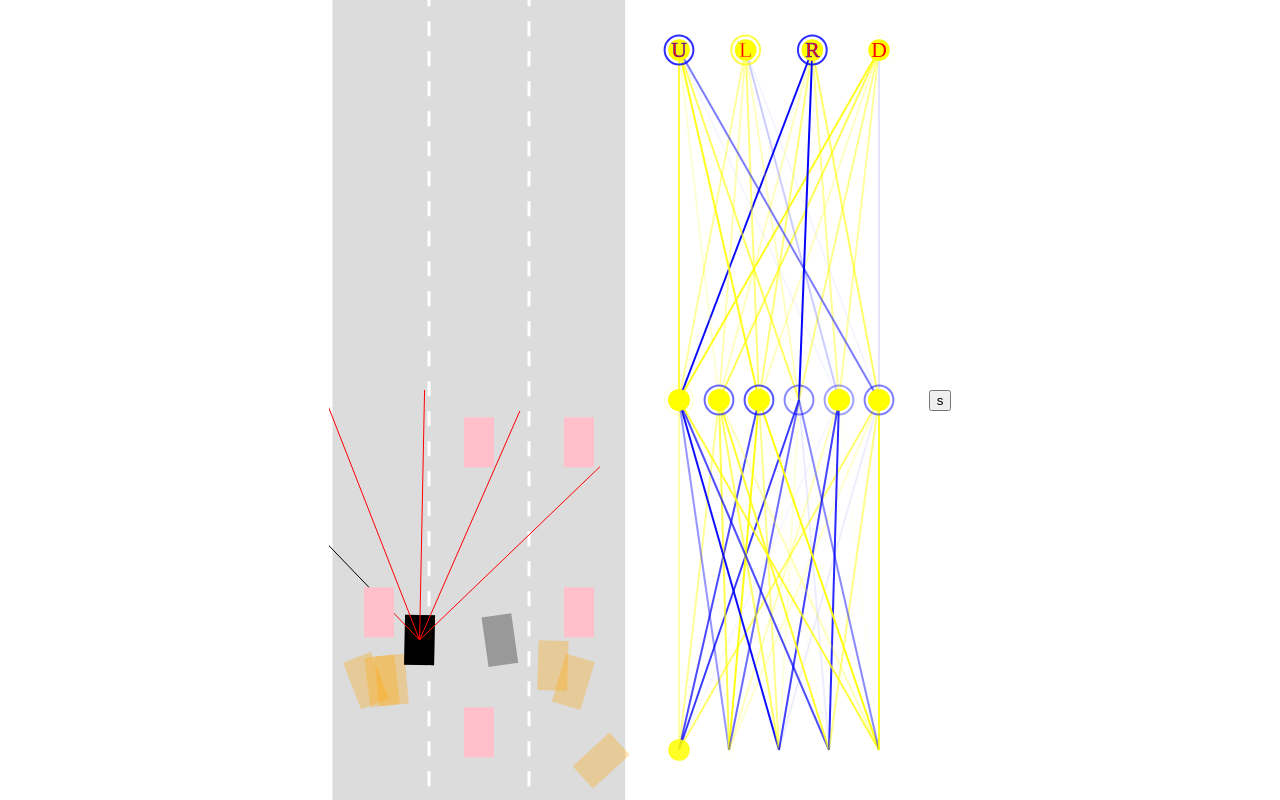
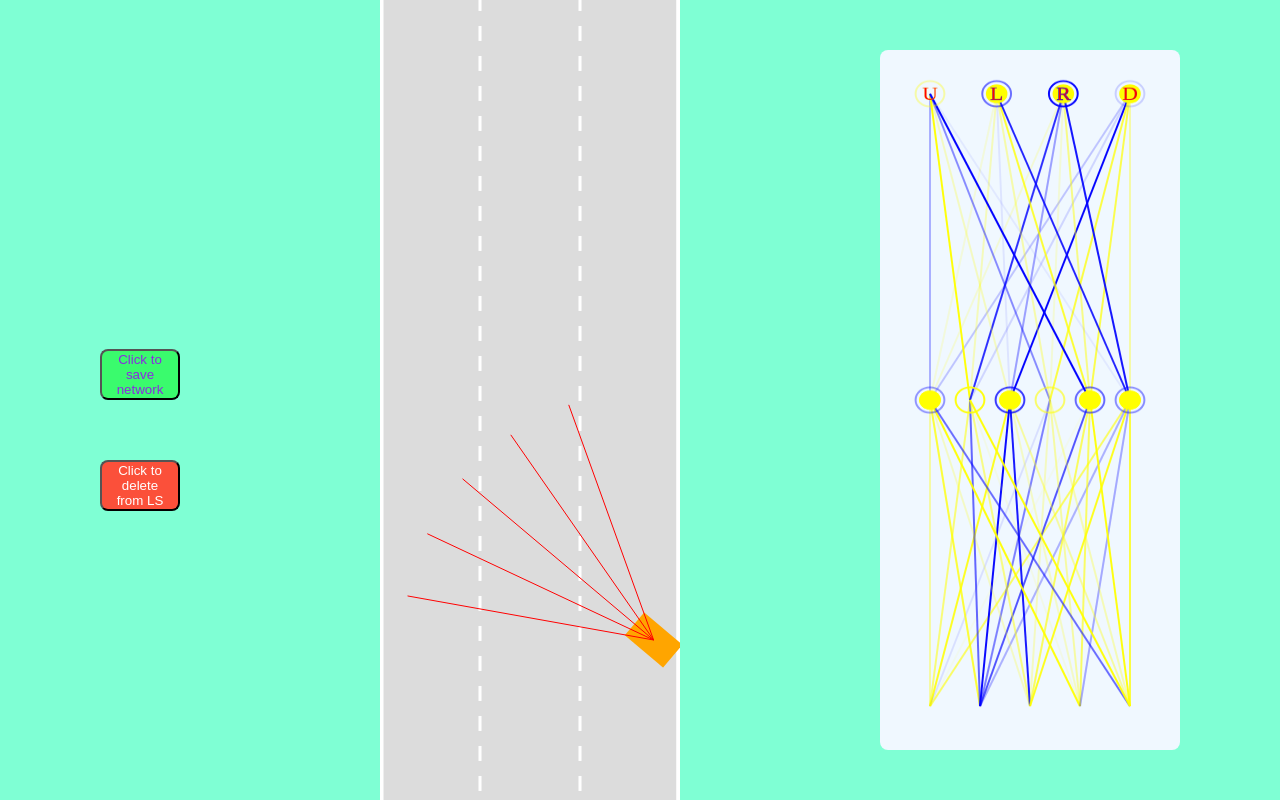
Before and after one commit to reejuBhattacharya/self_driving_car, a plain HTML site: page index.html in a window 1280 px wide. Drawn offline with Linux system fonts and the light colour scheme.

Commit message:
styling changes

```diff
--- a/CollisionDetection.js
+++ b/CollisionDetection.js
@@ -3,7 +3,7 @@ class Detector {
         this.car = car;
         this.ray = {
             count: 5,
-            spread: Math.PI/2,
+            spread: Math.PI/3,
             length: 250
         };
         this.rays = [];
--- a/index.html
+++ b/index.html
@@ -9,9 +9,12 @@
 </head>
 <body>
     <div class="container">
+        <div class="buttons">
+            <button id="save" onclick="save()">Click to save network</button>
+            <button id="delete" onclick="remove()">Click to delete from LS</button>
+        </div>
         <canvas id="canvas-car"></canvas>
         <canvas id="canvas-visualizer"></canvas>
-        <button id="save" onclick="save()">s</button>
     </div>
     <script src="NetworkVisualizer.js"></script>
     <script src="NeuralNetwork.js"></script>
--- a/script.js
+++ b/script.js
@@ -18,7 +18,7 @@ const otherCars = [
 ]
 
 const cars = [];
-const no_of_maincars = 100;
+const no_of_maincars = 1;
 
 const generateMainCars = () => {
     for(let i=0; i<no_of_maincars; i++)
@@ -120,3 +120,7 @@ const button = document.getElementById("save");
 function save() {
     localStorage.setItem("fitCar", JSON.stringify(most_fit_car.network));
 }
+
+function remove() {
+    localStorage.removeItem("fitCar");
+}
--- a/styles.css
+++ b/styles.css
@@ -3,22 +3,48 @@ html, body {
     margin: 0;
     overflow: hidden;
     text-align: center;
+    background-color: aquamarine;
 }
 
 .container {
     display: flex;
     align-items: center;
-    justify-content: center;
+    justify-content: space-around;
 }
 
 #canvas-car {
     width: 300px;
     padding: 0;
-    /* margin: 0 auto; */
     background-color: gainsboro;
 }
 
 #canvas-visualizer {
     width: 300px;
-    /* background-color: black; */
+    background-color: aliceblue;
+    height: 700px;
+    border-radius: 8px;
 }
+
+#save {
+    border-radius: 8px;
+    background-color: rgb(58, 251, 109);
+    max-width: 80px;
+    margin: 60px auto;
+    color: blueviolet;
+}
+
+#delete {
+    border-radius: 8px;
+    background-color: rgb(251, 80, 58);
+    max-width: 80px;
+    color: white;
+}
+
+#save:hover, #delete:hover {
+    cursor: pointer;
+}
+
+.buttons {
+    display: flex;
+    flex-direction: column;
+}
```
